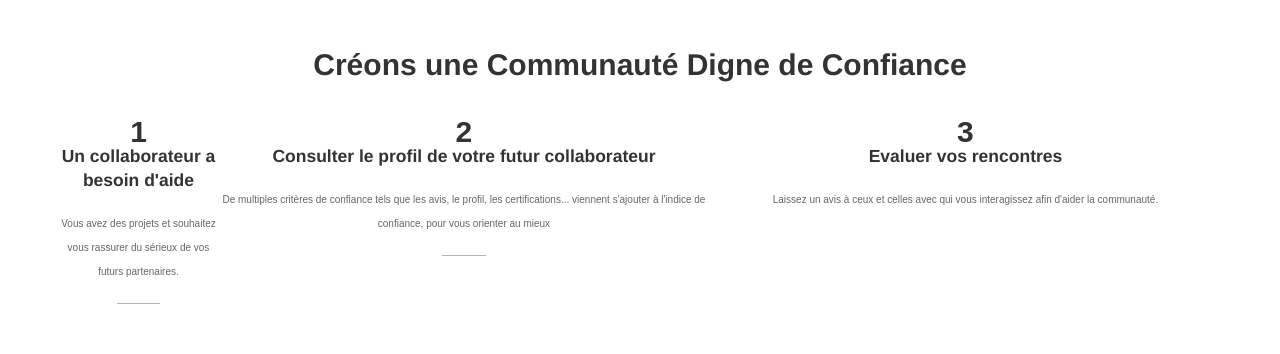
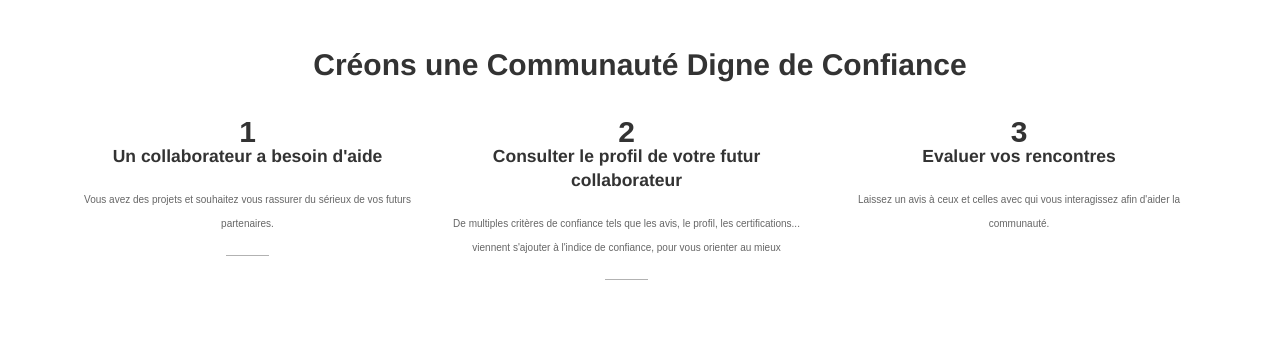
Before and after one commit to Dlawlet/FYA, a React (Create React App) app in the folder react-social/: page / in a window 1280 px wide. Shown: the part 1580-1934 px from the top of the page. Built offline with nearby package versions, Linux system fonts and the light colour scheme; no server answers; the HTML template or start-up script is replaced by a standard one; a web font is replaced by a local one.

Commit message:
100% mention

```diff
--- a/react-social/src/pages/home/Home.jsx
+++ b/react-social/src/pages/home/Home.jsx
@@ -303,7 +303,7 @@ export default function Home(){
               <span className="bubble-shape theme-even bg-color video-placeholder__shape" />
             */}</div>
             <ol className="insentive__list  section-spoiled">
-              <li className="insentive border-bottom-sm" style={{width:"100"}}>
+              <li className="insentive border-bottom-sm" style={{width:"100%"}}>
                 <h3 className="element-title insentive__title">
                   Un collaborateur a besoin d'aide
                 </h3>
```
